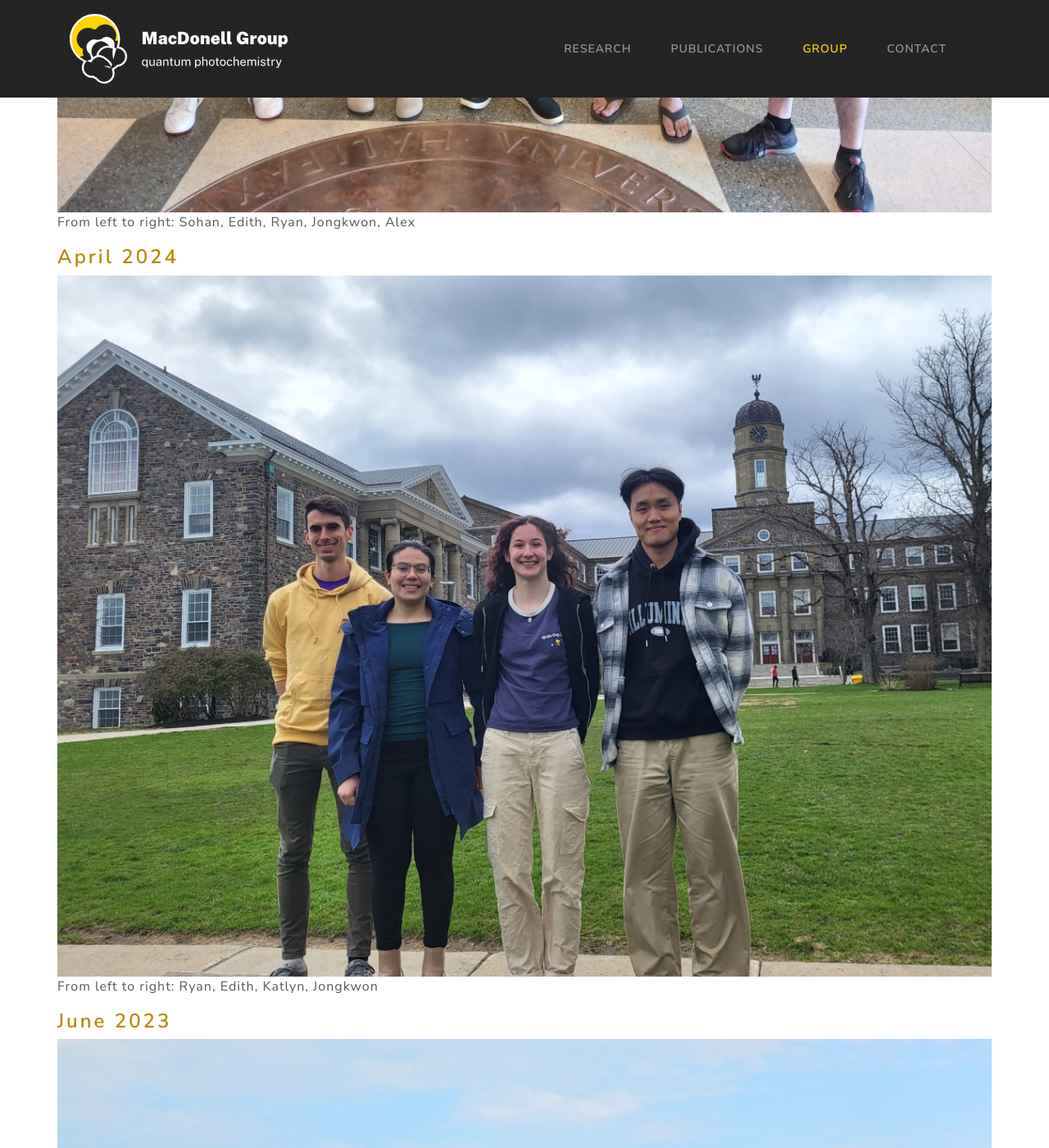
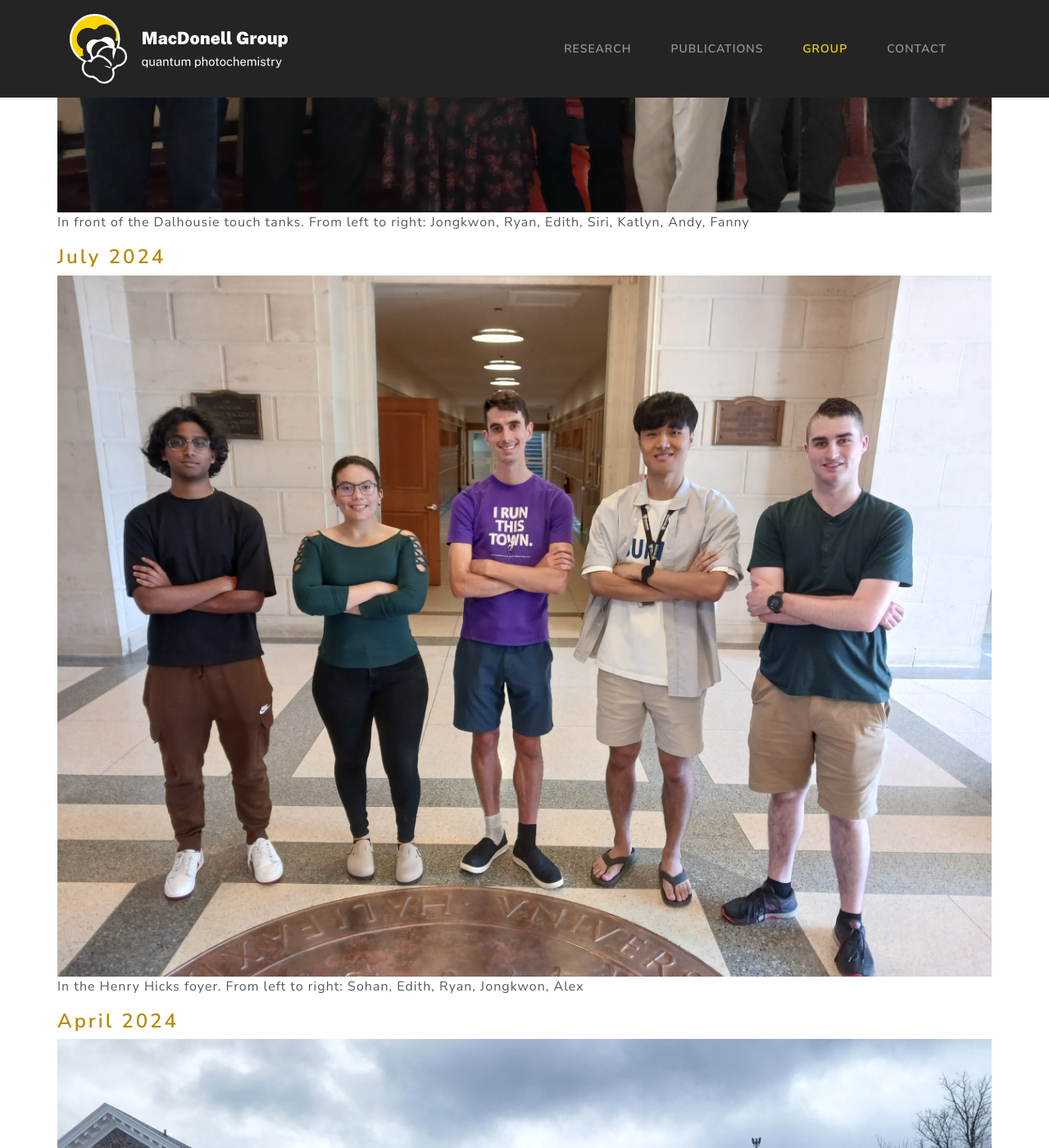
Before and after one commit to macdonell-group/macdonell-group.github.io, a Jekyll site: the page built from group.md, in a window 1280 px wide and 1400 px high, scrolled down 3892 px. Shown: the whole window at 82% size. Built offline with Jekyll 4.4.1, drawn with Linux system fonts in a browser that asks for light colours; some of the changed text lies outside the part shown.

Commit message:
Added new group photo.

```diff
--- a/group.md
+++ b/group.md
@@ -183,21 +183,27 @@
 ---
 
 # Group photos
+### March 2025
+
+![Jongkwon Ha, Ryan MacDonell, Edith Leal-Sánchez, Siri Williamson, Katlyn Near, Andy Arrigoni Pérez, and Fanny Vain in front of the Dalhousie touch tanks](/images/groupphoto_mar2025.jpg)
+In front of the Dalhousie touch tanks. From left to right: Jongkwon, Ryan, Edith, Siri, Katlyn, Andy, Fanny
+
+
 ### July 2024
 
 ![Sohan Sanjeev, Edith Leal-Sánchez, Ryan MacDonell, Jongkwon Ha, and Alex MacDonald in the Dalhousie Hicks Foyer](/images/groupphoto_jul2024.jpg)
-From left to right: Sohan, Edith, Ryan, Jongkwon, Alex
+In the Henry Hicks foyer. From left to right: Sohan, Edith, Ryan, Jongkwon, Alex
 
 
 ### April 2024
 
 ![Ryan MacDonell, Edith Leal-Sánchez, Katlyn Near, and Jongkwon Ha in the Dalhousie Quad](/images/groupphoto_apr2024.jpg)
-From left to right: Ryan, Edith, Katlyn, Jongkwon
+In the Dalhousie Quad. From left to right: Ryan, Edith, Katlyn, Jongkwon
 
 ### June 2023
 
 ![Jongkwon Ha, Ryan MacDonell, and Veronika Keras at the Halifax Waterfront](/images/groupphoto_jun2023.jpg)
-From left to right: Jongkwon, Ryan, Veronika
+At the Hailfax Waterfront. From left to right: Jongkwon, Ryan, Veronika
 
 
 # Group alumni
```
Also changed, not shown: images/groupphoto_mar2025.jpg (added).
